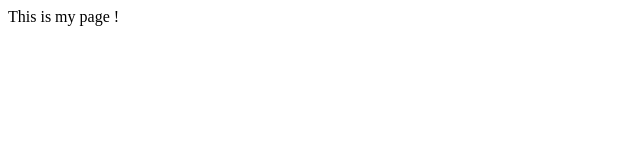
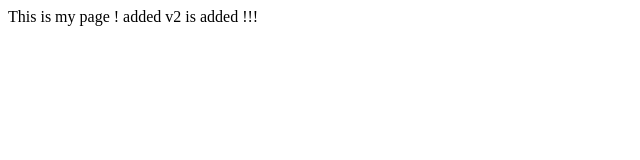
Before and after one commit to codetown5/samplegit, a plain HTML site: page index.html in a window 1280 px wide. Shown: the whole page, without its empty margins (0-640 px from the left). Drawn offline with Linux system fonts and the light colour scheme.

Commit message:
refactor : change v2

```diff
--- a/index.html
+++ b/index.html
@@ -6,6 +6,6 @@
     <title>Document</title>
   </head>
   <body>
-    This is my page !
+    This is my page ! added v2 is added !!!
   </body>
 </html>
```
